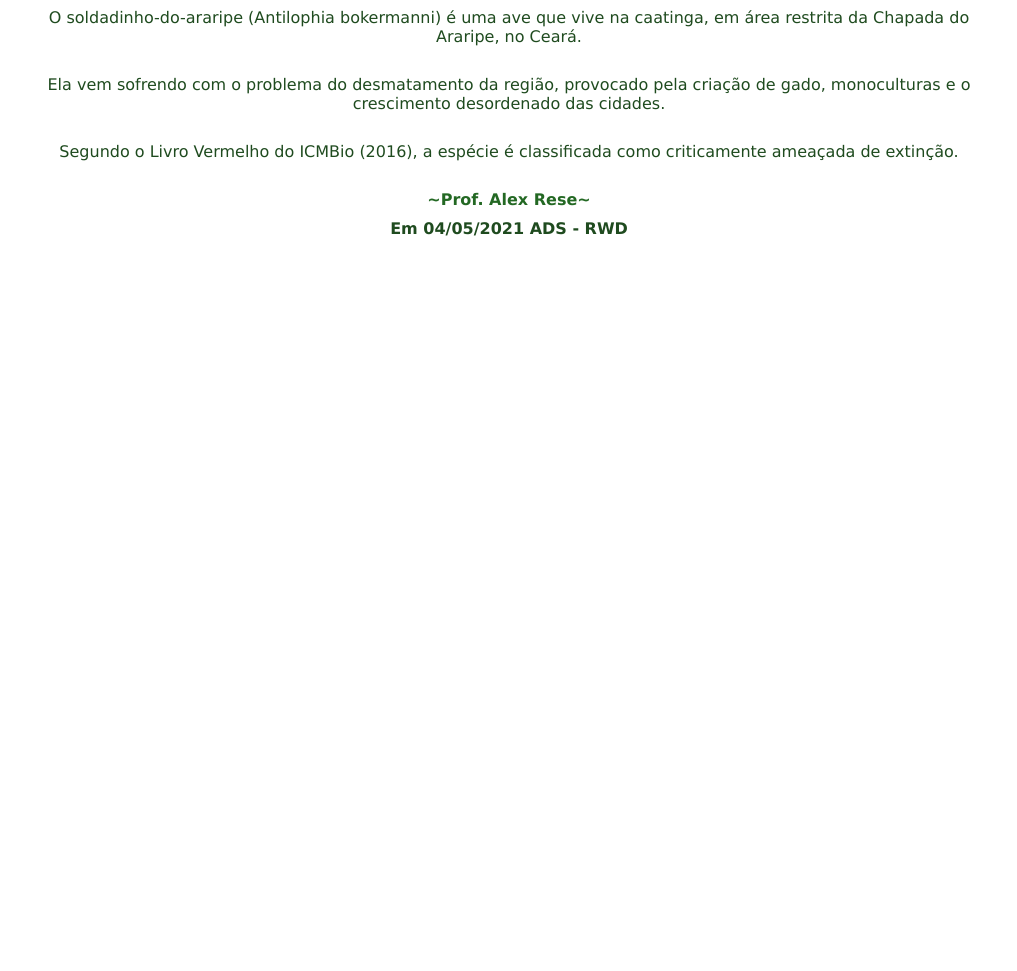
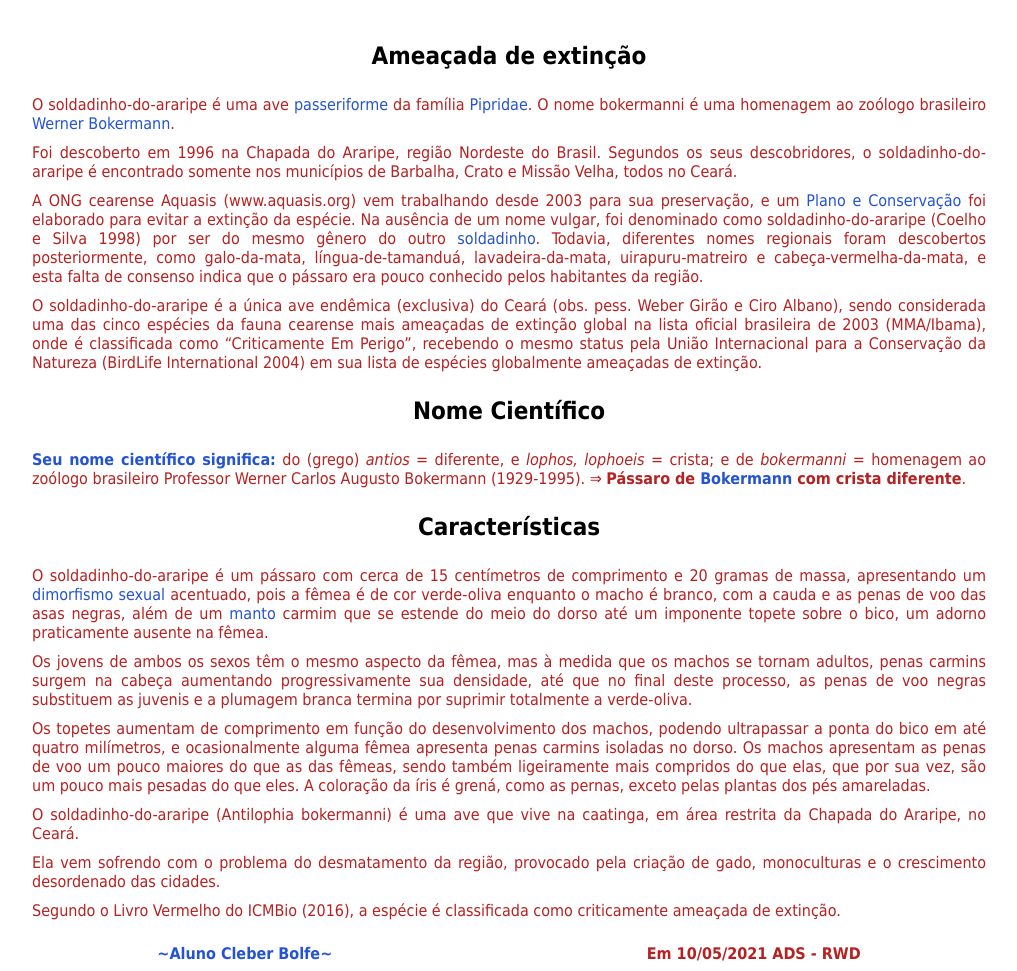
Before and after one commit to cleberbolfe/ads_rdw_soldadinhodoararipe, a plain HTML site: page index.html in a window 1280 px wide. Shown: the part 313-1284 px from the top of the page, without its empty margins (131-1148 px from the left). Before the commit the page ends 800 px from the top, so only its background shows below. Drawn offline with Linux system fonts and the light colour scheme.

Commit message:
Update index.html

```diff
--- a/index.html
+++ b/index.html
@@ -19,7 +19,7 @@
     <style>
         body {
 
-            font-family: Verdana, Geneva, Tahoma, sans-serif;
+            font-family: Tahoma, Tahoma, sans-serif;
 
         }
 
@@ -31,19 +31,35 @@
 
             margin: 0 150px;
 
-            color: #1f4b1f;
+            color: #b62121;
+
+            text-align: justify;
+
+        }
+
+        p2 {
+
+            padding: 5px;
+
+            font-size: 16px;
+
+            margin: 0 150px;
+
+            color: #b62121;
+
+            text-align: center;
 
         }
 
         h1 {
 
-            color: #236823;
+            color: #cc234d;
 
         }
 
         a {
 
-            color: #236823;
+            color: #2453d3;
 
             text-decoration: none;
 
@@ -53,21 +69,108 @@
 
 <body style="text-align: center;">
 
-    <h1>Soldadinho-do-araripe \o/</h1>
+    <h1>Soldadinho-do-araripe</h1>
 
     <img src="img/soldadinhodoararipe.jpg" style="width: 25%;" alt="Outro Soldadinho-do-araripe na natureza">
+    <br><br>
+    <h2>
+        <strong>Ameaçada de extinção</strong>
+    </h2>
 
-    <p>O soldadinho-do-araripe (Antilophia bokermanni) é uma ave que vive na caatinga, em área restrita da Chapada do
-    Araripe, no Ceará. </p>
-    <br>
-    <p>Ela vem sofrendo com o problema do desmatamento da região, provocado pela criação de gado, monoculturas e o
-     crescimento desordenado das cidades. </p>
-    <br>
-    <p>Segundo o Livro Vermelho do ICMBio (2016), a espécie é classificada como criticamente ameaçada de extinção.</p>
-    <br>
-    <p><strong><a href="https://alexrese.com">~Prof. Alex Rese~</a></strong></p>
+    <p>
+        O soldadinho-do-araripe é uma ave <a href="https://www.wikiaves.com.br/wiki/passeriformes" class="wikilink1"
+            title="passeriformes">passeriforme</a> da família <a href="https://www.wikiaves.com.br/wiki/pipridae"
+            class="wikilink1" title="pipridae">Pipridae</a>. O nome bokermanni é uma homenagem ao zoólogo brasileiro <a
+            href="https://www.wikiaves.com.br/wiki/dicionario_wiki_aves#biologos_zoologos_pesquisadores_e_cientistas"
+            class="wikilink1" title="dicionario_wiki_aves">Werner Bokermann</a>.<br>
 
-    <p><strong>Em 04/05/2021 ADS - RWD</strong></p>
+    </p>
+
+    <p>
+        Foi descoberto em 1996 na Chapada do Araripe, região Nordeste do Brasil. Segundos os seus descobridores, o
+        soldadinho-do-araripe é encontrado somente nos municípios de Barbalha, Crato e Missão Velha, todos no Ceará.
+    </p>
+
+    <p>
+        A ONG cearense Aquasis (www.aquasis.org) vem trabalhando desde 2003 para sua preservação, e um <a
+            href="http://www.aquasis.org/adm/arquivos/Plano_de_Conservacao.pdf" class="urlextern"
+            title="http://www.aquasis.org/adm/arquivos/Plano_de_Conservacao.pdf" rel="nofollow">Plano e Conservação</a>
+        foi elaborado para evitar a extinção da espécie.
+        Na ausência de um nome vulgar, foi denominado como soldadinho-do-araripe (Coelho e Silva 1998) por ser do mesmo
+        gênero do outro <a href="https://www.wikiaves.com.br/wiki/soldadinho" class="wikilink1"
+            title="soldadinho">soldadinho</a>. Todavia, diferentes nomes regionais foram descobertos posteriormente,
+        como galo-da-mata, língua-de-tamanduá, lavadeira-da-mata, uirapuru-matreiro e cabeça-vermelha-da-mata, e esta
+        falta de consenso indica que o pássaro era pouco conhecido pelos habitantes da região.
+    </p>
+
+    <p>
+        O soldadinho-do-araripe é a única ave endêmica (exclusiva) do Ceará (obs. pess. Weber
+        Girão e Ciro Albano), sendo considerada uma das cinco espécies da fauna cearense mais
+        ameaçadas de extinção global na lista oficial brasileira de 2003 (MMA/Ibama), onde é classificada como
+        “Criticamente Em Perigo”, recebendo o mesmo status pela União Internacional para a Conservação da Natureza
+        (BirdLife International 2004) em sua lista de espécies globalmente ameaçadas de extinção.
+    </p>
+
+    </div>
+
+    <h2 class="sectionedit2" id="nome_cientifico">Nome Científico</h2>
+    <div class="level2">
+
+        <p>
+            <strong><a href="https://www.wikiaves.com.br/wiki/nome_cientifico?&amp;#pipridae" class="wikilink1"
+                    title="nome_cientifico">Seu nome científico significa:</a></strong> do (grego) <em>antios</em> =
+            diferente, e <em>lophos, lophoeis</em> = crista; e de <em>bokermanni</em> = homenagem ao zoólogo brasileiro
+            Professor Werner Carlos Augusto Bokermann (1929-1995). ⇒ <strong>Pássaro de <a
+                    href="https://www.wikiaves.com.br/wiki/dicionario_wiki_aves#biologos_zoologos_pesquisadores_e_cientistas"
+                    class="wikilink1" title="dicionario_wiki_aves">Bokermann</a> com crista diferente</strong>.
+        </p>
+
+    </div>
+
+    <h2 class="sectionedit3" id="caracteristicas">Características</h2>
+    <div class="level2">
+
+        <p>
+            O soldadinho-do-araripe é um pássaro com cerca de 15 centímetros de comprimento e 20 gramas de
+            massa, apresentando um <a href="https://www.wikiaves.com.br/wiki/dicionario_wiki_aves#d" class="wikilink1"
+                title="dicionario_wiki_aves">dimorfismo sexual</a> acentuado, pois a fêmea é de cor verde-oliva enquanto
+            o macho é branco, com a cauda e as penas de voo das asas negras, além de um
+            <a href="https://www.wikiaves.com.br/wiki/morfologia" class="wikilink1" title="morfologia">manto</a> carmim
+            que se estende do meio do dorso até um imponente topete sobre o bico, um
+            adorno praticamente ausente na fêmea.
+        </p>
+
+        <p>
+            Os jovens de ambos os sexos têm o mesmo aspecto da fêmea, mas à medida que os
+            machos se tornam adultos, penas carmins surgem na cabeça aumentando progressivamente
+            sua densidade, até que no final deste processo, as penas de voo negras substituem as
+            juvenis e a plumagem branca termina por suprimir totalmente a verde-oliva.
+        </p>
+
+        <p>Os topetes aumentam de comprimento em função do desenvolvimento dos machos, podendo
+            ultrapassar a ponta do bico em até quatro milímetros, e ocasionalmente alguma fêmea
+            apresenta penas carmins isoladas no dorso. Os machos apresentam as penas de voo um pouco
+            maiores do que as das fêmeas, sendo também ligeiramente mais compridos do que elas, que por sua vez, são um
+            pouco mais pesadas do que eles. A coloração da íris é grená, como as
+            pernas, exceto pelas plantas dos pés amareladas.
+        </p>
+
+
+
+        <p>O soldadinho-do-araripe (Antilophia bokermanni) é uma ave que vive na caatinga, em área restrita da Chapada
+            do
+            Araripe, no Ceará. </p>
+
+        <p>Ela vem sofrendo com o problema do desmatamento da região, provocado pela criação de gado, monoculturas e o
+            crescimento desordenado das cidades. </p>
+
+        <p>Segundo o Livro Vermelho do ICMBio (2016), a espécie é classificada como criticamente ameaçada de extinção.
+        </p>
+<br>
+        <p2><strong><a href="https://cleberbolfe.github.io/ads_rdw_soldadinhodoararipe/">~Aluno Cleber Bolfe~</a></strong>
+        </p2>
+
+        <p2><strong>Em 10/05/2021 ADS - RWD</strong></p2>
 
 </body>
 
```
